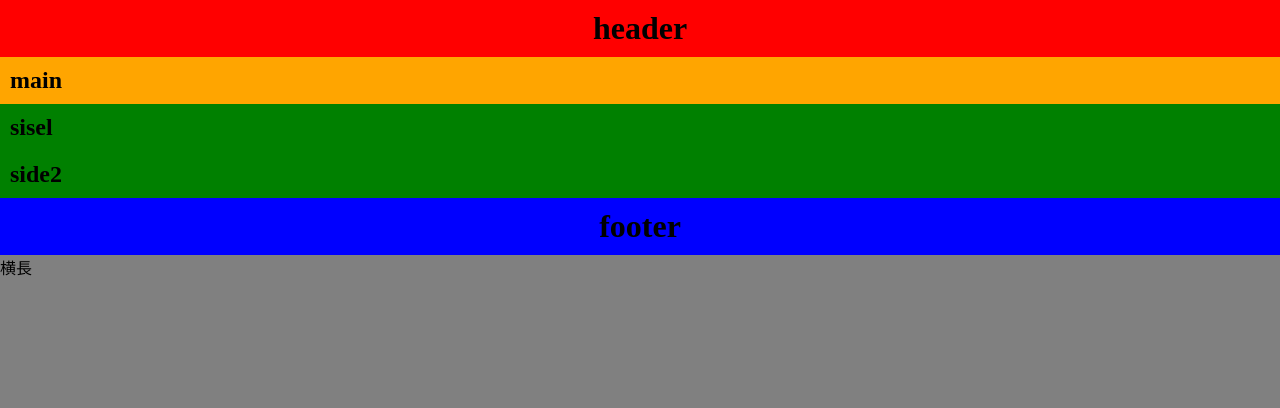
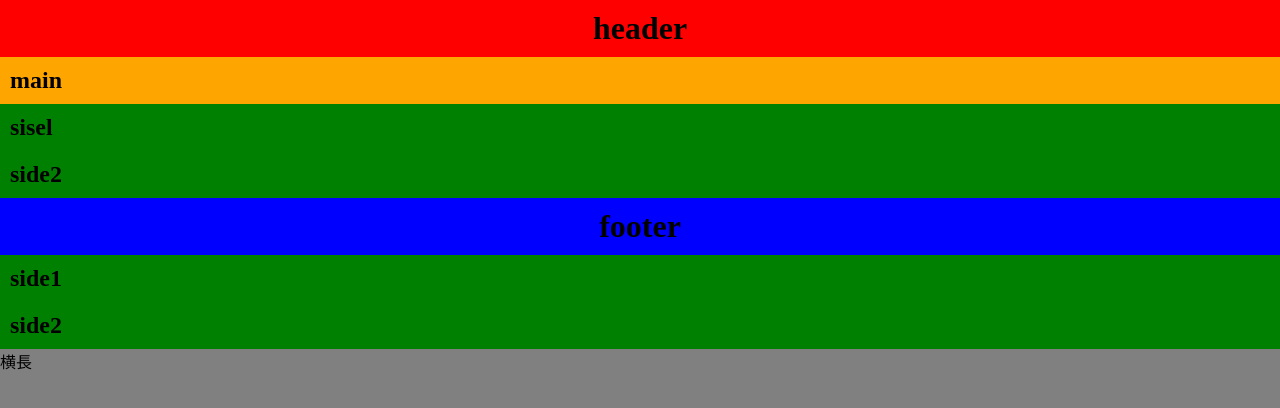
Before and after one commit to tama9884649/web1-10, a plain HTML site: page index.html in a window 1280 px wide. Drawn offline with Linux system fonts and the light colour scheme; a web font is replaced by a local one.

Commit message:
Create index.html

```diff
--- a/index.html
+++ b/index.html
@@ -23,4 +23,12 @@
   <footer>
     <h1>footer</h1>
     </footer>
+  <div id="side">
+    <aside>
+      <h1>side1</h1>
+      </aside>
+    <aside>
+      <h1>side2</h1>
+      </aside>
+    </div>
 </body>
```
